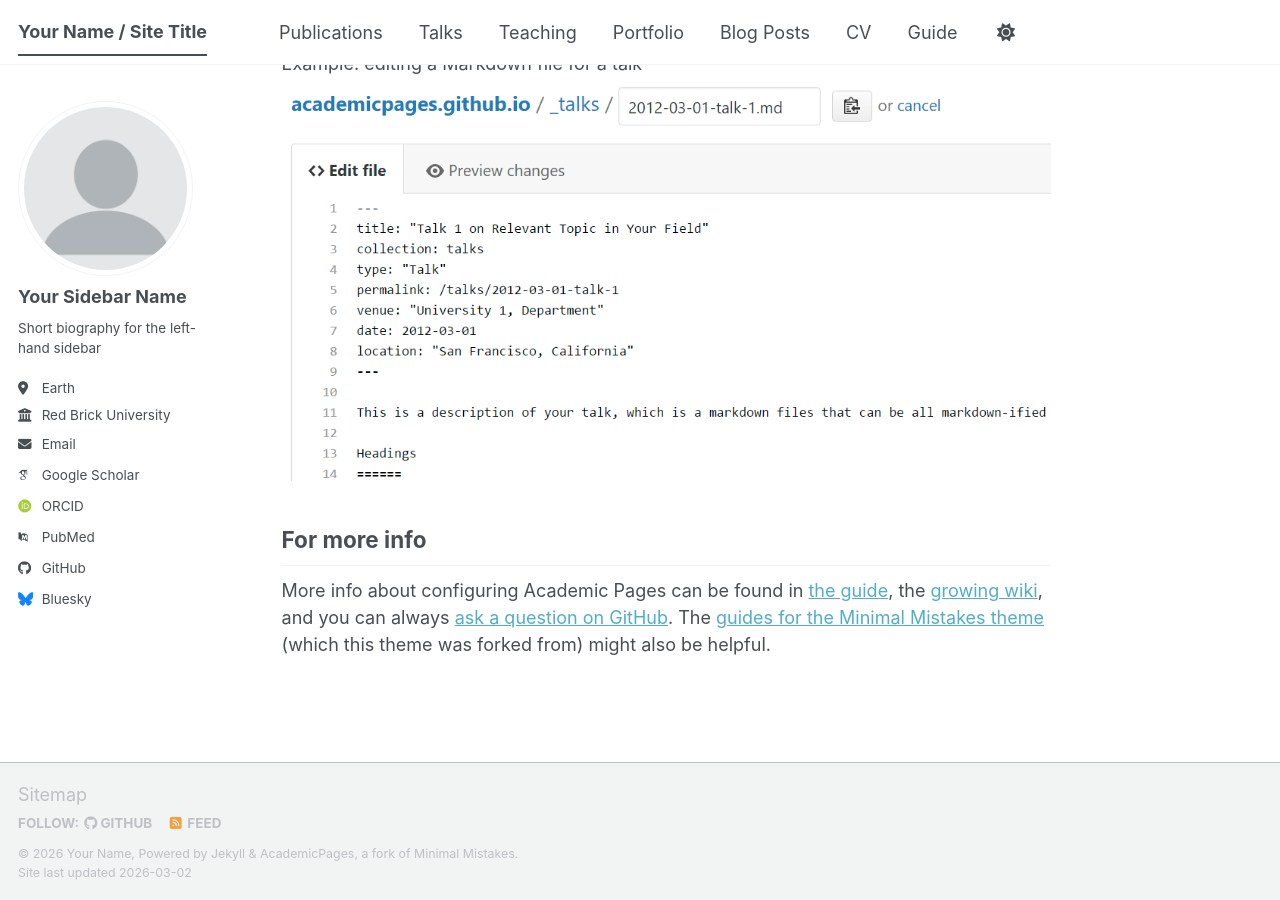
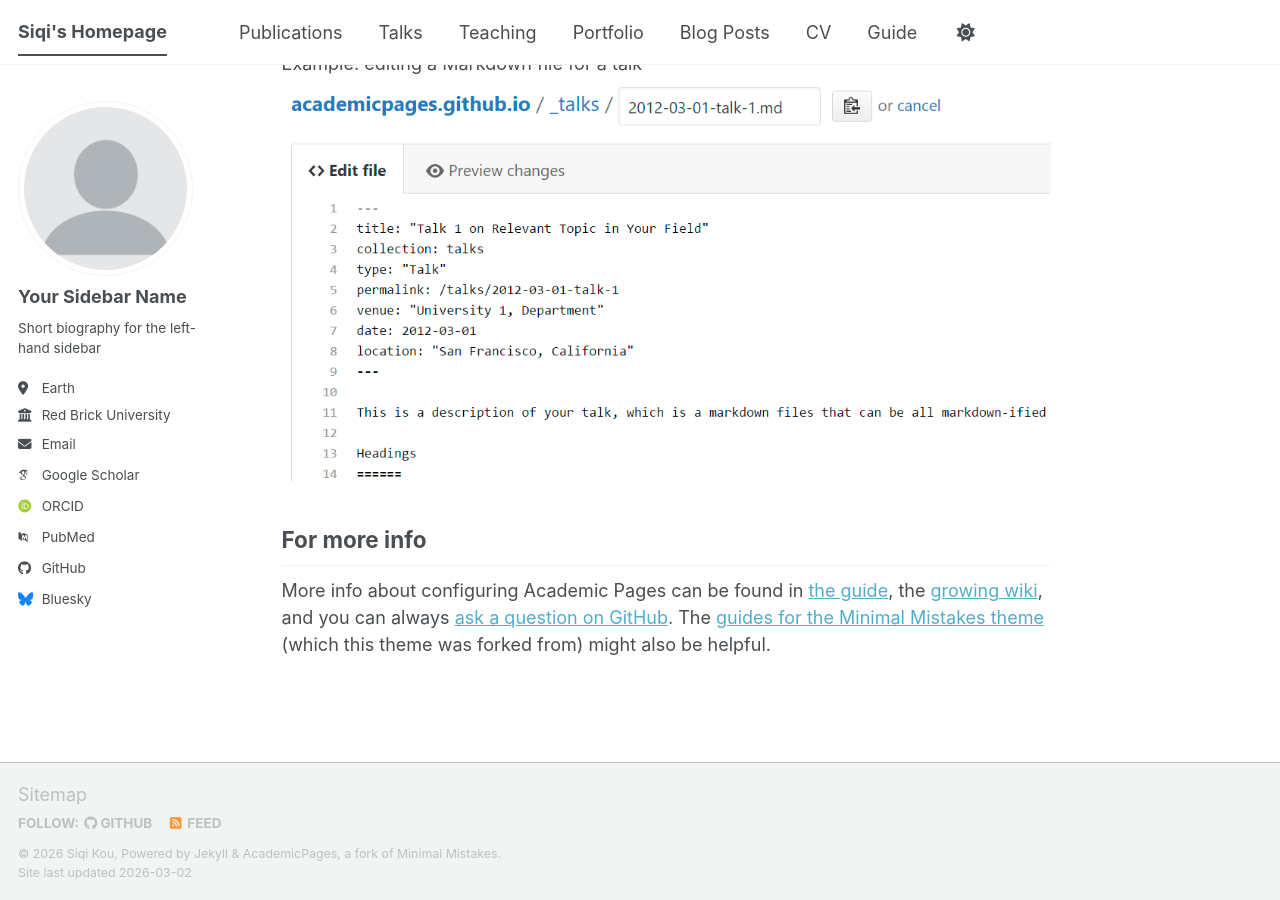
Before and after one commit to karrykkk/karrykkk.github.io, a Jekyll site: the page built from _pages/about.md, in a window 1280 px wide and 900 px high, scrolled down 2720 px. Built offline with Jekyll 4.4.1, drawn with Linux system fonts in a browser that asks for light colours; some web fonts are replaced; a script bundle is joined from its source files by our own code; library files that are not in the unit come from our copies.

Commit message:
Update _config.yml

```diff
--- a/_config.yml
+++ b/_config.yml
@@ -9,14 +9,14 @@
 # Basic Site Settings
 locale                   : "en-US"
 site_theme               : "default" # The available themes options are "default", "air", "sunrise", "mint", "dirt" and "contrast"
-title                    : "Your Name / Site Title"
+title                    : "Siqi's Homepage"
 title_separator          : "-"
-name                     : &name "Your Name"
-description              : &description "Your Name's academic portfolio"   # Update this with a general description of your site, this is the default if not overridden by a page
-url                      : https://academicpages.github.io # The base hostname & protocol for your site e.g. "https://[your GitHub username].github.io",
+name                     : &name "Siqi Kou"
+description              : &description "Ph.D student at SJTU"   # Update this with a general description of your site, this is the default if not overridden by a page
+url                      : https://karrykkk.github.io # The base hostname & protocol for your site e.g. "https://[your GitHub username].github.io",
                                                            # or if you already have some other page hosted on Github then use "https://[your GitHub username].github.io/[Your Repo Name]"
 baseurl                  : "" # the subpath of your site, e.g. "/blog"
-repository               : "academicpages/academicpages.github.io"
+repository               : "karrykkk/karrykkk.github.io"
 
 # Site Author - The following control what appear as part of the author content on the side bar.
 #               If a field is blank the icon and link will not appear, otherwise it will be shown.
```
